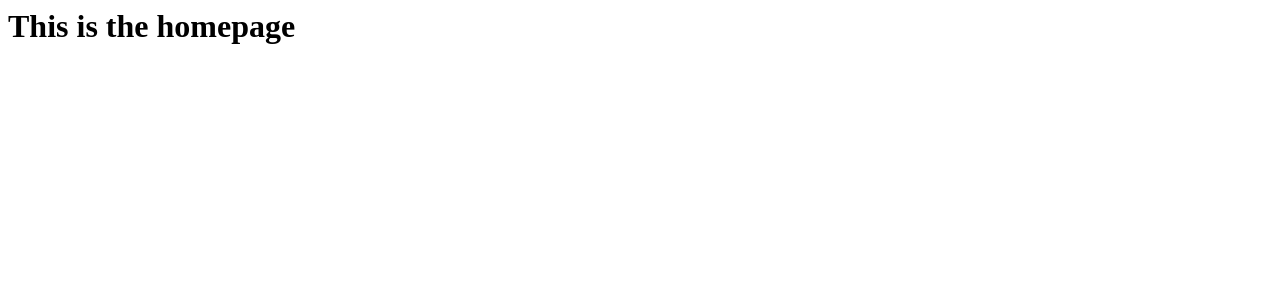
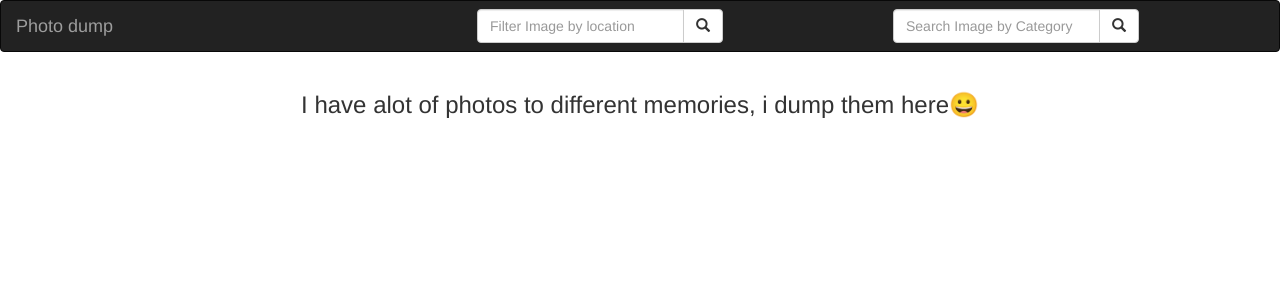
Before and after one commit to Saitore973/gallery_app, a Django app: page / in a window 1280 px wide. Shown: the top 300 px of the page. Run offline with Django 4.2, Linux system fonts and the light colour scheme; data that the repository does not hold is empty; some libraries are stand-ins or nearby versions.

Commit message:
modify ui

```diff
--- a/photos/templates/all-photos/current-photos.html
+++ b/photos/templates/all-photos/current-photos.html
@@ -9,8 +9,12 @@
 {% block content %}
 {{block.super}}
 <div class="container">
+  <h3>
+    I have alot of photos to different memories, i dump them here😀
+  </h3>
   <div class="row">
    {% for image in photos %}
+
             <div class="col-md-4 photo ">
         <img src="{{image.image.url}}" class="img-responsive" data-toggle="modal" data-target="#{{image.id}}"
           style="width: 300px; height: 200px;" alt="Image">
@@ -23,7 +27,7 @@
                 <div class="modal-dialog modal-dialog-centered modal-md" role="document">
                     <div class="modal-content modalcard">
                         <div class="modal-header">
-                            <h5 class="modal-title" id="imageheader">{{image.Details}}</h5>
+                            <h5 class="modal-title" id="imageheader">{{image.image_name}}</h5>
                             <button type="button" class="close" data-dismiss="modal" aria-label="Close">
                                 <span aria-hidden="true">&times;</span>
                             </button>
@@ -31,14 +35,13 @@
                         <div class="modal-body">
                             <img src="{{image.image.url}}" alt="{{image.name}}" class="img-fluid">
                             <p class="imgdesc text-center">{{image.Details}}</p>
-                            {{image.Details}}
-                            <span class="btn btn-sm btn-outline-success">{{image.category}}</span> <a
-                                href="/location/{{image.location}}" class="btn btn-sm btn-outline-info">{{image.location}}</a>
+
+                             <a href="/location/{{image.location}}" class="btn btn-sm btn-outline-info">{{image.location}}</a>
                         </div>
                         <div class="modal-footer">
                             <input class="form-control input-lg" type="text"
                                    value="{{image.image.url}}" id="{{image.id}}.url">
-                            <button class="btn btn-success btn-sm" onclick="copyLink('{{image.id}}.url')">Copy</button>
+                            <button class="btn btn-success btn-sm" onclick="myFunction('{{image.id}}.url')">Copy</button>
                             <button type="button" class="btn btn-outline-danger btn-sm" data-dismiss="modal">Close
                             </button>
                         </div>
--- a/photos/urls.py
+++ b/photos/urls.py
@@ -4,11 +4,11 @@ from django.conf.urls.static import static
 from django.conf import settings
 
 urlpatterns=[
-    path('',views.welcome,name = 'welcome'),
+    path('',views.photos, name='photos'),
     # path('current/',views.photos_of_day,name = 'photosToday'),
     # re_path(r'^archives/(\d{4}-\d{2}-\d{2})/$',views.past_days_photos,name = 'pastPhotos'),
     path('search/', views.search_results, name='search_results'),
-     path('current/', views.photos, name='photos'),
+
     path('filter/', views.filter_results, name='filter_results')
     ]
 
```
Also changed, not shown: photos/models.py (+8 -0 lines).
